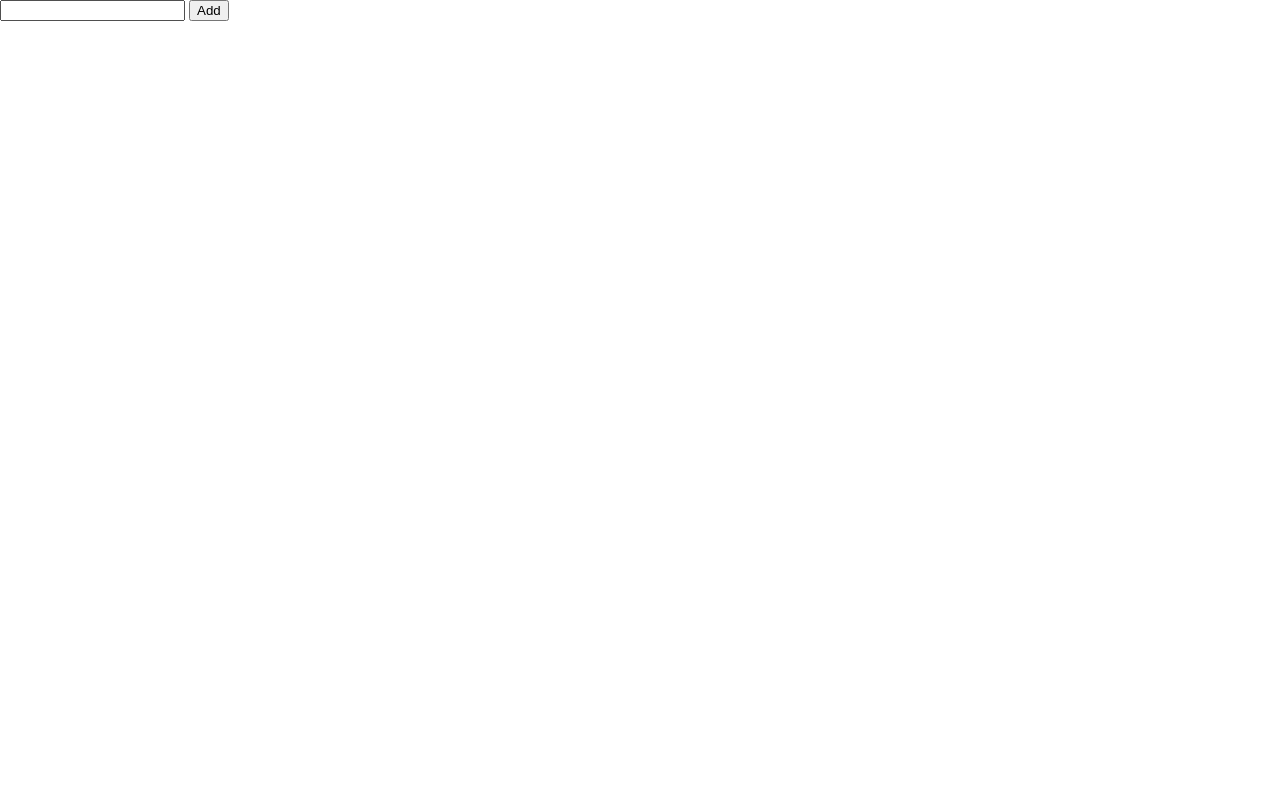
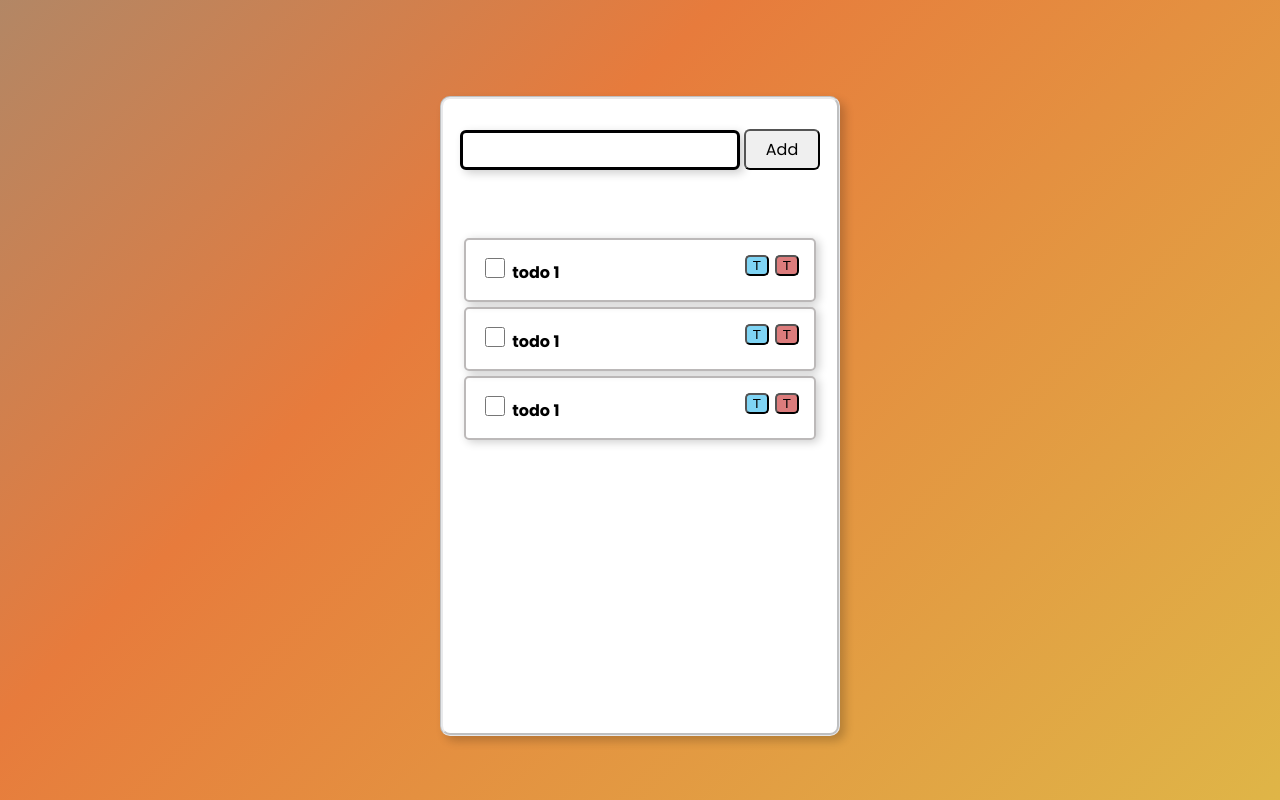
Before and after one commit to gouravjanyani/advanced-todolist, a plain HTML site: page index.html in a window 1280 px wide. Drawn offline with Linux system fonts and the light colour scheme.

Commit message:
Adding CSS

```diff
--- a/index.html
+++ b/index.html
@@ -6,18 +6,58 @@
     <meta name="viewport" content="width=device-width, initial-scale=1.0" />
     <title>Advanced ToDo</title>
     <link rel="stylesheet" href="style.css" />
+    <link rel="stylesheet" href="https://cdn.jsdelivr.net/npm/@fortawesome/fontawesome-free@5.15.3/css/fontawesome.min.css" />
+    <link rel="preconnect" href="https://fonts.googleapis.com">
+<link rel="preconnect" href="https://fonts.gstatic.com" crossorigin>
+<link href="https://fonts.googleapis.com/css2?family=Poppins:wght@400;600;700&display=swap" rel="stylesheet">
+
+
     <script src="script.js" defer></script>
   </head>
   <body>
+  <div class="container">
     <div class="input-container">
-      <form action=preventDefault()>
-        <input type="text"/>
-        <button type="submit">Add</button>
+      <form action=preventDefault() id="form">
+        <input type="text" />
+        <button type="submit" \>Add</button>
       </form>
-    </div>
-    <div class="todos-container">
 
     </div>
+
+    <div class="todos-container">
+      <div class="todo">
+        <input type="checkbox" class="kaboom"/>
+        <h4 class="todo-content"> todo 1 </h4>
+        <button class="trash-btn btn">
+          T
+        </button>
+        <button class="time-btn btn">
+          T
+        </button>
+      </div>
+      <div class="todo">
+        <input type="checkbox" class="kaboom"/>
+        <h4 class="todo-content"> todo 1 </h4>
+        <button class="trash-btn btn">
+          T
+        </button>
+        <button class="time-btn btn">
+          T
+        </button>
+      </div>
+      <div class="todo">
+        <input type="checkbox" class="kaboom"/>
+        <h4 class="todo-content"> todo 1 </h4>
+
+        <button class="trash-btn btn">
+          T
+        </button>
+        <button class="time-btn btn">
+          T
+        </button>
+      </div>
+    </div>
+  </div>
   </body>
 </html>
 
--- a/style.css
+++ b/style.css
@@ -5,4 +5,101 @@
 body {
   margin: 0;
   padding: 0;
+  display: flex;
+  justify-content: center;
+  margin-top: 6rem;
+  background: linear-gradient(-45deg, #d7ee52, #e77b3c, #23a6d5, #3ce73c);
+  background-size: 400% 400%;
+  animation: gradient 15s ease infinite;
+
 }
+
+@keyframes gradient {
+  0% {
+      background-position: 0% 50%;
+  }
+  50% {
+      background-position: 100% 50%;
+  }
+  100% {
+      background-position: 0% 50%;
+  }
+}
+
+.container{
+  border: 3px groove rgb(210, 212, 216 , 0.5);
+  height: 80vh;
+  width: 25rem;
+  display: flex;
+  justify-content: center;
+  padding-top: 30px;
+  border-radius: 10px;
+  background-color:  rgba(255, 255, 255, 1);
+  flex-flow: row wrap;
+  box-shadow: 5px 5px 10px rgb(0 0 0 / 0.2);
+}
+
+.input-container::after{
+  display: inline-block;
+  padding-left: 30px;
+  border: 2px solid grey;
+}
+input[type="text"]{
+  font-size: 18px;
+  font-family: "Cambria Math";
+  width: 280px;
+  height: 40px;
+  border-radius: 6px;
+  box-shadow: 4px 3px 10px rgb(0 0 0 / 0.2);
+  border: 3px solid rgb(0, 0, 1);
+}
+button[type="submit"]{
+  font-size: 16px;
+  padding: 6px 20px;
+  border-radius: 6px;
+  font-family: 'Poppins', sans-serif;
+}
+.todos-container{
+  width: 22rem;
+  height: 28rem;
+
+  margin-bottom: 10px;
+}
+.todo{
+
+  padding: 15px 15px;
+  border-radius: 5px;
+  box-shadow: 3px 2px 10px rgb(0 0 0 / 0.2);
+  margin-bottom: 5px;
+  border: 2px solid rgb(172, 168, 168 , 0.8);
+  font-family: 'Poppins', sans-serif;
+
+
+}
+
+.todo:first-child{
+  margin-top: 15px;
+}
+h4{
+  display: inline;
+  padding-bottom: px ;
+}
+
+.btn{
+  margin-left: 6px;
+  border-radius: 5px;
+}
+
+.trash-btn{
+  float: right;
+  background-color: rgb(220, 124, 124);
+}
+.time-btn {
+  float: right;
+  background-color: #7fd4f4;
+}
+
+.kaboom{
+  height: 20px;
+  width: 20px;
+}
```
